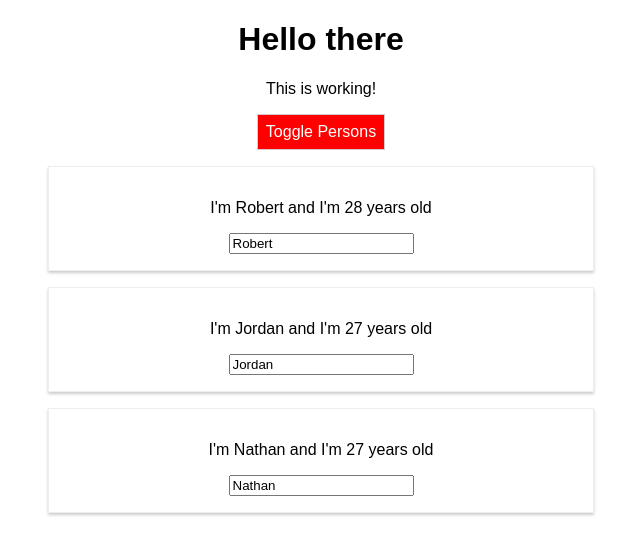
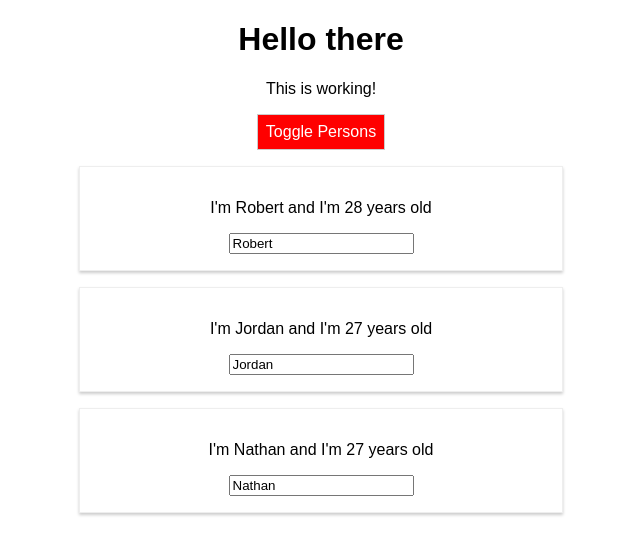
Before and after one commit to radiscipio/react-complete-guide, a React (Create React App) app: page / in a window 1280 px wide. Both pictures are taken after a click on the button "Toggle Persons". Shown: the top 554 px of the page, without its empty margins (319-959 px from the left). Built offline with nearby package versions, Linux system fonts and the light colour scheme.

Commit message:
Npm Styled components:

```diff
--- a/package.json
+++ b/package.json
@@ -6,7 +6,8 @@
     "radium": "^0.26.1",
     "react": "^16.13.1",
     "react-dom": "^16.13.1",
-    "react-scripts": "1.1.5"
+    "react-scripts": "1.1.5",
+    "styled-components": "^5.2.0"
   },
   "scripts": {
     "start": "react-scripts start",
--- a/src/App.js
+++ b/src/App.js
@@ -1,5 +1,5 @@
 import React, { Component } from 'react';
-import Radium from 'radium';
+import Radium, { StyleRoot } from 'radium';
 import './App.css';
 import Person from './Person/Person';
 class App extends Component {
@@ -17,7 +17,7 @@
   deletePersonHandler = (personIndex) => {
     const persons = [...this.state.persons]
     persons.splice(personIndex, 1);
-    this.setState({persons : persons})
+    this.setState({ persons: persons })
   }
 
   nameChangeHandler = (event, id) => {
@@ -39,7 +39,7 @@
 
   togglePersonsHandler = () => {
     const doesShow = this.state.showPersons;
-    this.setState({ showPersons:!doesShow });
+    this.setState({ showPersons: !doesShow });
   };
 
   render() {
@@ -89,6 +89,7 @@
     }
 
     return (
+      <StyleRoot>
         <div className="App">
           <h1>Hello there</h1>
           <p className={classes.join(' ')}>This is working!</p>
@@ -96,6 +97,7 @@
             onClick={this.togglePersonsHandler}>Toggle Persons</button>
           {persons}
         </div>
+      </StyleRoot>
     );
   };
 };
--- a/src/Person/Person.js
+++ b/src/Person/Person.js
@@ -3,8 +3,14 @@
 import './Person.css'
 
 const person = (props) => {
+  const style = {
+    '@media (min-width: 500px)': {
+      width: '450px'
+    }
+
+  }
     return (
-    <div className="Person">
+      <div className="Person" style={style}>
         <p onClick={props.click}> I'm {props.name} and I'm {props.age} years old</p>
         <p>{props.children}</p>
         <input type="text" onChange={props.changed} value={props.name} />
```
Also changed, not shown: 1 other file (tests, documents, lock files or other folders). Lines whose indentation alone changed are shown as unchanged.
